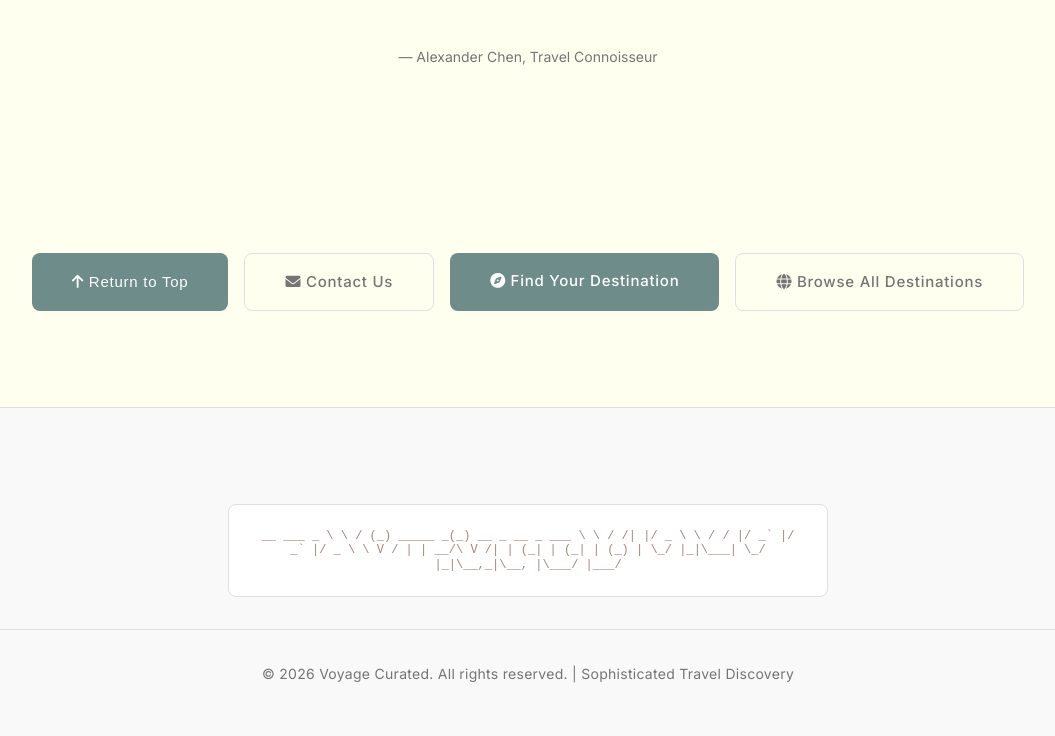
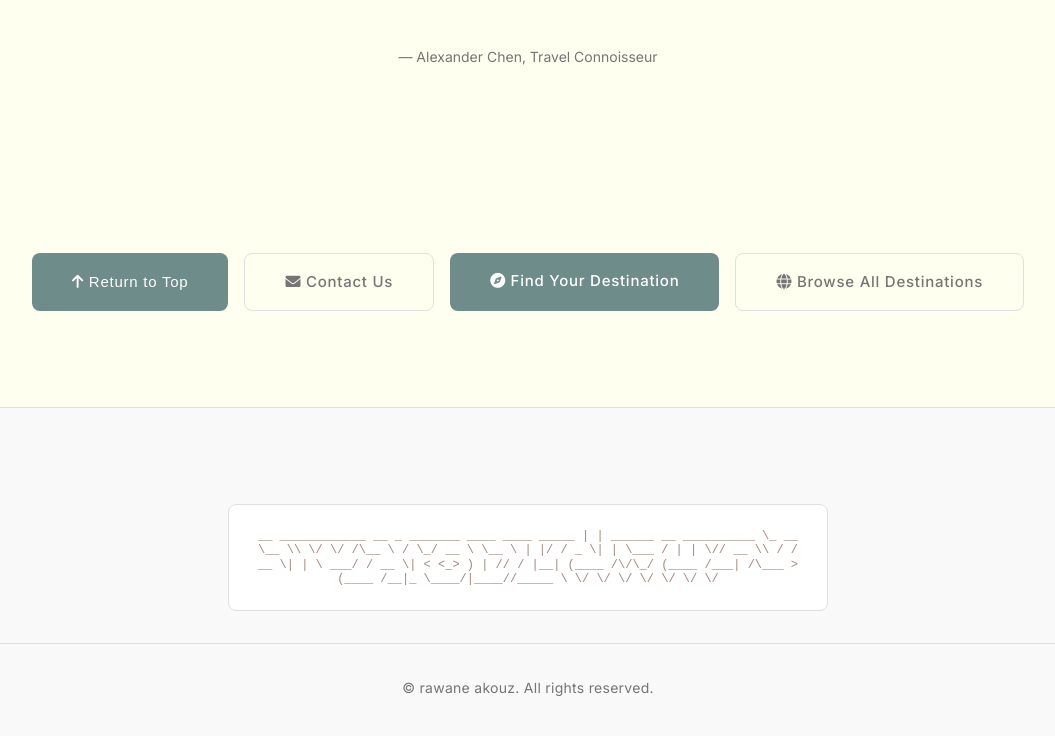
Before and after one commit to rawaneakouz18-collab/rawaneakouz18, a plain HTML site: page index.html in a window 1280 px wide. Shown: the part 4738-5474 px from the top of the page, without its empty margins (112-1167 px from the left). Drawn offline with Linux system fonts and the light colour scheme.

```diff
--- a/index.html
+++ b/index.html
@@ -449,15 +449,15 @@
     <div class="footer-content">
         <!-- ASCII Art -->
         <div class="ascii-art">
-            __     ___            _
-            \ \   / (_) _____   _(_) __ _  __ _  ___
-            \ \ / /| |/ _ \ \ / / |/ _` |/ _` |/ _ \
-            \ V / | |  __/\ V /| | (_| | (_| | (_) |
-            \_/  |_|\___| \_/ |_|\__,_|\__, |\___/
-            |___/
+                                                                __
+____________ __  _  _______    ____   ____   _____  |  | ______  __ __________
+\_  __ \__  \\ \/ \/ /\__  \  /    \_/ __ \  \__  \ |  |/ /  _ \|  |  \___   /
+ |  | \// __ \\     /  / __ \|   |  \  ___/   / __ \|    <  <_> )  |  //    /
+ |__|  (____  /\/\_/  (____  /___|  /\___  > (____  /__|_ \____/|____//_____ \
+            \/             \/     \/     \/       \/     \/                 \/
         </div>
 
-        <p class="copyright">© 2026 Voyage Curated. All rights reserved. | Sophisticated Travel Discovery</p>
+        <p class="copyright">© rawane akouz. All rights reserved.</p>
     </div>
 </footer>
 
```
